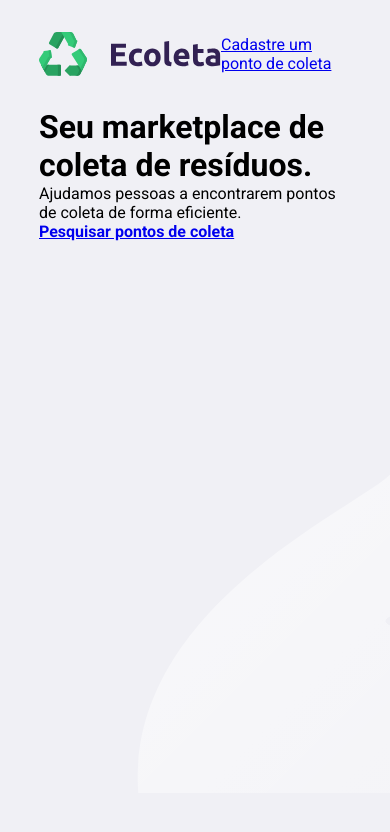
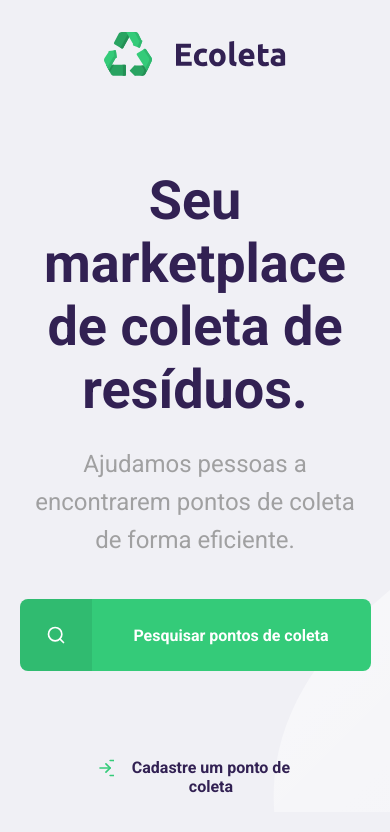
Before and after one commit to Henrique1818/Ecoleta, a plain HTML site: page index.html in a window 390 px wide. Drawn offline with Linux system fonts and the light colour scheme.

Commit message:
finalizando a responsividade do layout

```diff
--- a/main.css
+++ b/main.css
@@ -8,19 +8,27 @@
 html, body {
     background: #f0f0f5;
     font-family: 'Roboto', sans-serif;
+    -webkit-font-smoothing: antialiased;
+}
+
+a {
+    text-decoration: none;
 }
 
 #page-home {
     height: 100vh;
     background: url(./assets/home-background.svg) no-repeat;
     background-position: 35vw bottom;
-    background-position-y: 12vh;
+    background-position-y: 18vh;
 }
 
 #page-home .content {
-    width: 80%;
+    width: 90%;
+    height: 100%;
     max-width: 1100px;
-    margin: 32px auto 0;
+    display: flex;
+    flex-direction: column;
+    margin: 0 auto;
 }
 
 #page-home header {
@@ -28,5 +36,107 @@ html, body {
     align-items: center;
     justify-content: space-between;
 
-    margin-bottom: 32px;
+    margin-top: 32px;
 }
+
+#page-home header a {
+    display: flex;
+    color: #322153;
+    font-weight: 700;
+}
+
+#page-home header a span {
+    display: flex;
+    background: url(./assets/log-in.svg) no-repeat;
+    width: 20px;
+    height: 20px;
+    margin-right: 16px;
+}
+
+#page-home main {
+    display: flex;
+    flex: 1;
+    flex-direction: column;
+    justify-content: center;
+    max-width: 500px;
+}
+
+#page-home main h1 {
+    font-size: 54px;
+    color: #322153;
+}
+
+#page-home main p {
+    font-size: 24px;
+    line-height: 38px;
+    margin-top: 24px;
+    color: #a0a0a1;
+}
+
+#page-home main a {
+    width: 100%;
+    max-width: 360px;
+    height: 72px;
+    border-radius: 8px;
+    color: #fff;
+    background: #34cb79;
+
+    display: flex;
+    align-items: center;
+    margin-top: 40px;
+    margin-bottom: 80px;
+
+    transition: 400ms;
+}
+
+#page-home main a:hover {
+    background-color: #2fb86e;
+}
+
+#page-home main a span {
+    width: 72px;
+    height: 72px;
+
+    border-top-left-radius: 8px;
+    border-bottom-left-radius: 8px;
+    background-color: rgba(0, 0, 0, 0.08);
+    display: flex;
+    align-items: center;
+    justify-content: center;
+}
+
+#page-home main a span::after {
+    content: '';
+    width: 20px;
+    height: 20px;
+    background: url(./assets/search.svg) no-repeat;
+}
+
+#page-home main a strong {
+    color: white;
+    flex: 1;
+
+    text-align: center;
+}
+
+@media (max-width: 900px) {
+    #page-home {
+        background-position-x: 70vw;
+    }
+
+    #page-home .content {
+        align-items: center;
+        text-align: center;
+    }
+
+    #page-home header a {
+        position: absolute;
+        bottom: 48px;
+        left: 50%;
+        transform: translateX(-50%);
+    }
+
+    #page-home main {
+        align-items: center;
+    }
+}
```
